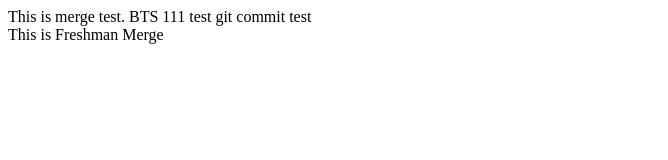
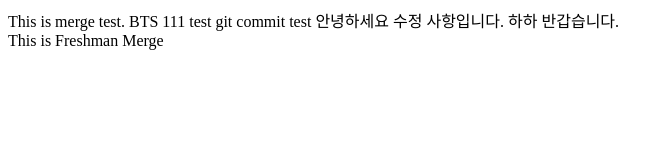
Before and after one commit to BeomV/MergeTest, a plain HTML site: page index.html in a window 1280 px wide. Shown: the whole page, without its empty margins (0-668 px from the left). Drawn offline with Linux system fonts and the light colour scheme.

Commit message:
Second Commit

```diff
--- a/index.html
+++ b/index.html
@@ -14,6 +14,9 @@
         git
         commit
         test
+        안녕하세요 수정 사항입니다.
+
+        하하 반갑습니다.
 
     </nav>
     <main>
```
